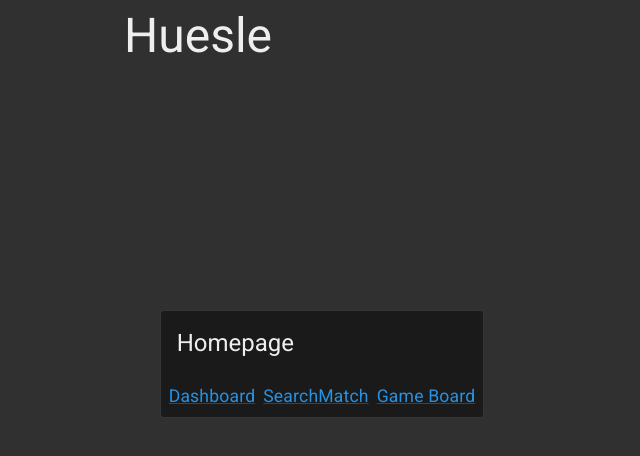
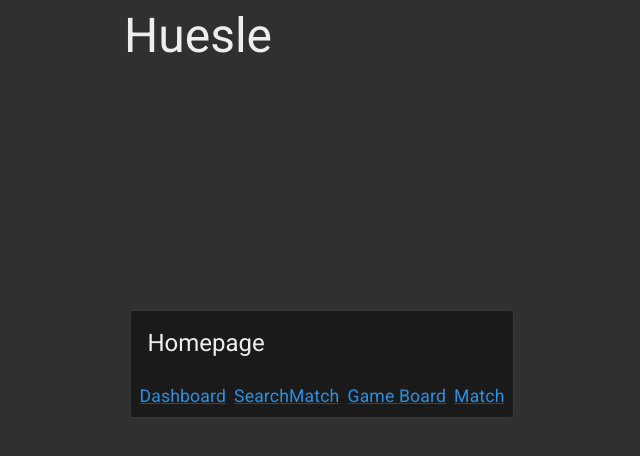
Before and after one commit to alberto-spadoni3/Huesle, a React (Create React App) app in the folder client/: page / in a window 1280 px wide. Shown: the top 456 px of the page, without its empty margins (318-958 px from the left). Built offline with nearby package versions, Linux system fonts and the light colour scheme; no server answers.

Commit message:
Ritocchi minori

```diff
--- a/client/src/components/DashboardMenu.js
+++ b/client/src/components/DashboardMenu.js
@@ -67,7 +67,7 @@ export default function DashboardMenu({ anchorEl, setAnchorEl, open }) {
                 <Avatar /> My profile
             </MenuItem>
             <Divider />
-            <MenuItem onClick={(e) => navigate("/how-to-play")}>
+            <MenuItem onClick={(e) => navigate("/rules")}>
                 <ListItemIcon>
                     <QuestionMarkIcon fontSize="small" />
                 </ListItemIcon>
--- a/client/src/components/GameRules.js
+++ b/client/src/components/GameRules.js
@@ -20,7 +20,7 @@ const GameRules = () => {
         flexDirection: "column",
         justifyContent: "flex-start",
         marginTop: "16px",
-        padding: "5px",
+        padding: "8px",
     }));
 
     return (
--- a/client/src/components/Home.js
+++ b/client/src/components/Home.js
@@ -45,6 +45,13 @@ const Home = () => {
                     >
                         Game Board
                     </Link>
+                    <Link
+                        component={RouterLink}
+                        to="/match-details"
+                        color="link.main"
+                    >
+                        Match
+                    </Link>
                 </CardActions>
             </Card>
         </Box>
```
